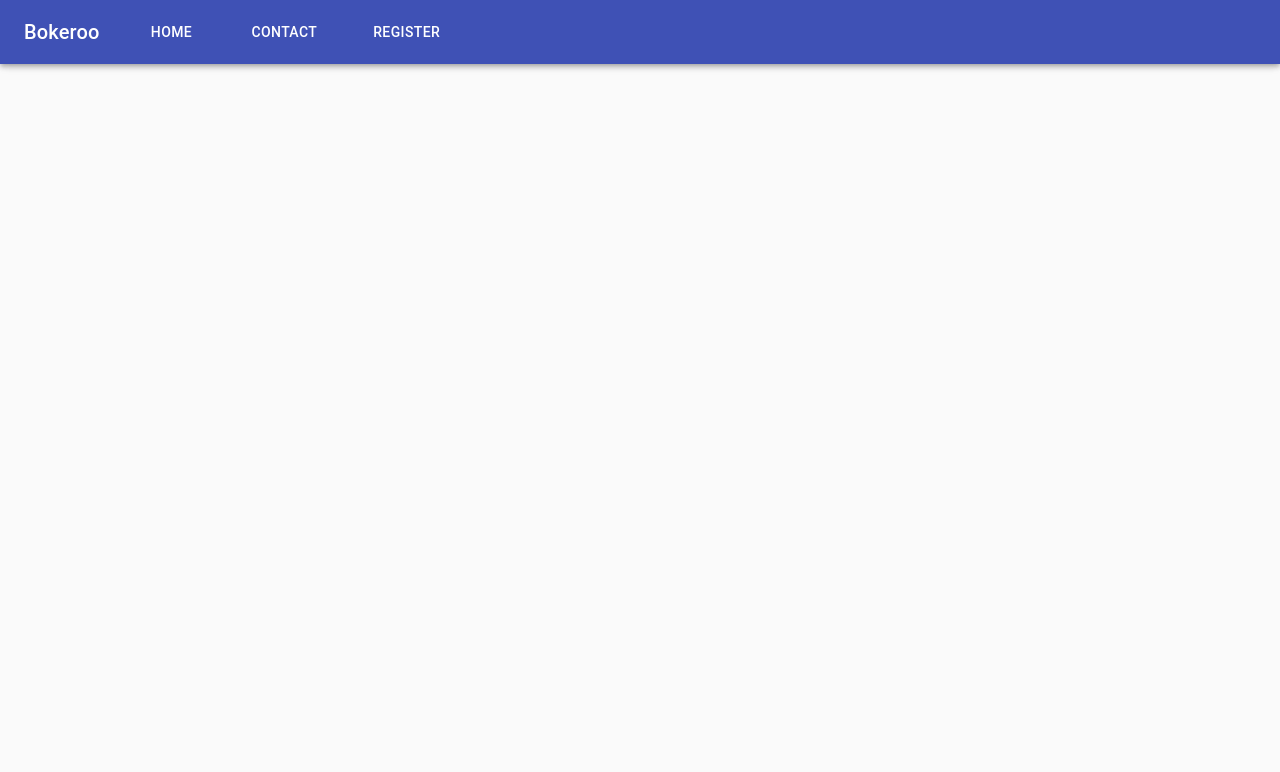
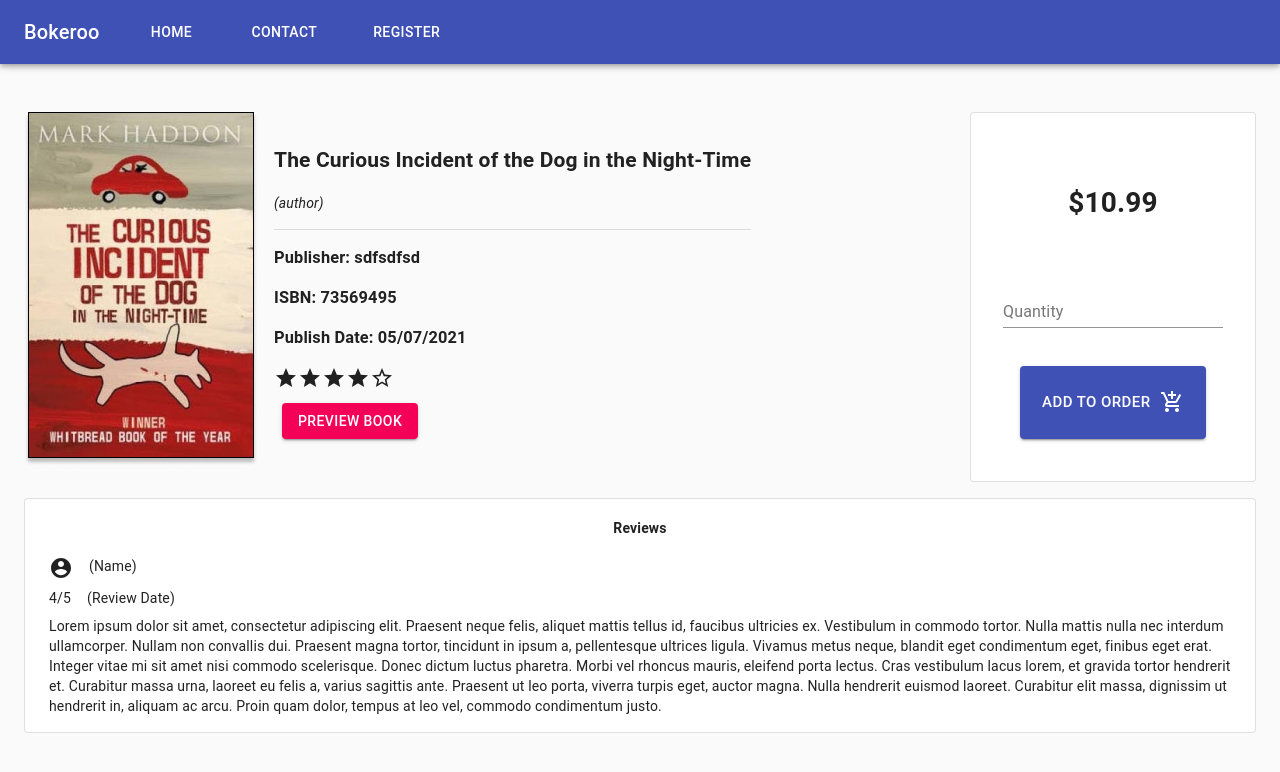
Before and after one commit to Someoneamzing/sept-group-assignment, a React (Create React App) app in the folder FrontEnd/bookeroo/: page /books/1 in a window 1280 px wide. Shown: the top 772 px of the page. Built offline with nearby package versions, Linux system fonts and the light colour scheme.

Commit message:
feat: :sparkles: implement frontend layout and routing for Books preview page with placeholder contents

```diff
--- a/FrontEnd/bookeroo/src/App.js
+++ b/FrontEnd/bookeroo/src/App.js
@@ -1,6 +1,7 @@
 import React from 'react';
 import Header from './components/Layout/Header';
 import Contact from './components/Layout/Contact';
+import ViewBook from './components/BookManagement/ViewBook';
 import {Route, Switch} from 'react-router-dom';
 import './App.css';
 import Register from './components/UserManagement/Register';
@@ -13,6 +14,7 @@
                 <Switch>
                     <Route exact path="/register" component={Register} />
                     <Route exact path="/contact" component={Contact} />
+                    <Route path="/books/:bookId" component={ViewBook} />
                 </Switch>
             </div>
         </div>
--- /dev/null
+++ b/FrontEnd/bookeroo/src/components/BookManagement/ViewBook.js
@@ -0,0 +1,153 @@
+import React from 'react';
+import {
+    Button,
+    Card,
+    CardContent,
+    Container,
+    Divider,
+    Paper,
+    TextField,
+    Typography,
+} from '@material-ui/core';
+import Box from '@material-ui/core/Box';
+import {useParams} from 'react-router-dom';
+import StarIcon from '@material-ui/icons/Star';
+import StarBorderIcon from '@material-ui/icons/StarBorder';
+import AddShoppingCartIcon from '@material-ui/icons/AddShoppingCart';
+import AccountCircleIcon from '@material-ui/icons/AccountCircle';
+
+function BookInfo({bookId}) {
+    return (
+        <Box textAlign="left" padding="1rem">
+            <h2>The Curious Incident of the Dog in the Night-Time</h2>
+            <i>(author)</i>
+            <Box padding="0.5rem" />
+            <Divider />
+            <h3>Publisher: sdfsdfsd</h3>
+            <h3>ISBN: 73569495</h3>
+            <h3>Publish Date: 05/07/2021</h3>
+            <div>
+                <StarIcon />
+                <StarIcon />
+                <StarIcon />
+                <StarIcon />
+                <StarBorderIcon />
+            </div>
+            <Box display="flex" flexDirection="row" padding="0.5rem">
+                <Button variant="contained" color="secondary">
+                    Preview Book
+                </Button>
+            </Box>
+        </Box>
+    );
+}
+
+function Purchase({bookId}) {
+    return (
+        <Paper elevation={2} variant="outlined">
+            <Box
+                display="flex"
+                flexDirection="column"
+                justifyContent="space-around"
+                margin="2rem"
+                height="85%"
+            >
+                <h1>$10.99</h1>
+                <div>
+                    <TextField
+                        id="standard-basic"
+                        label="Quantity"
+                        type="number"
+                    />
+                </div>
+                <div>
+                    <Button variant="contained" color="primary" size="large">
+                        Add to Order <pre> </pre>
+                        <AddShoppingCartIcon />
+                    </Button>
+                </div>
+            </Box>
+        </Paper>
+    );
+}
+
+function Review() {
+    return (
+        <Box textAlign="left" margin="1rem">
+            <Box margin="0.5rem" display="flex" justifyContent="start">
+                <AccountCircleIcon />
+                <span style={{marginLeft: '1rem'}}>(Name)</span>
+            </Box>
+            <Box margin="0.5rem">
+                <span style={{marginRight: '1rem'}}>4/5</span>
+                <span>(Review Date)</span>
+            </Box>
+            <Box margin="0.5rem">
+                Lorem ipsum dolor sit amet, consectetur adipiscing elit.
+                Praesent neque felis, aliquet mattis tellus id, faucibus
+                ultricies ex. Vestibulum in commodo tortor. Nulla mattis nulla
+                nec interdum ullamcorper. Nullam non convallis dui. Praesent
+                magna tortor, tincidunt in ipsum a, pellentesque ultrices
+                ligula. Vivamus metus neque, blandit eget condimentum eget,
+                finibus eget erat. Integer vitae mi sit amet nisi commodo
+                scelerisque. Donec dictum luctus pharetra. Morbi vel rhoncus
+                mauris, eleifend porta lectus. Cras vestibulum lacus lorem, et
+                gravida tortor hendrerit et. Curabitur massa urna, laoreet eu
+                felis a, varius sagittis ante. Praesent ut leo porta, viverra
+                turpis eget, auctor magna. Nulla hendrerit euismod laoreet.
+                Curabitur elit massa, dignissim ut hendrerit in, aliquam ac
+                arcu. Proin quam dolor, tempus at leo vel, commodo condimentum
+                justo.
+            </Box>
+        </Box>
+    );
+}
+
+function Reviews() {
+    return (
+        <Box style={{marginTop: '1rem'}}>
+            <Paper elevation={2} variant="outlined">
+                <Box>
+                    <h4>Reviews</h4>
+                    <Review />
+                </Box>
+            </Paper>
+        </Box>
+    );
+}
+
+export default function ViewBook() {
+    let {bookId} = useParams();
+
+    return (
+        <div>
+            <Container maxWidth="lg">
+                <Box
+                    style={{display: 'flex'}}
+                    maxWidth="sm"
+                    flex
+                    flexWrap="wrap"
+                    flexDirection="row"
+                    justifyContent="space-between"
+                >
+                    <Box
+                        style={{display: 'flex'}}
+                        maxWidth="sm"
+                        flex
+                        flexWrap="wrap"
+                        flexDirection="row"
+                        justifyContent="space-around"
+                    >
+                        <img
+                            src="/bookbook.png"
+                            style={{marginBottom: '1rem'}}
+                        />
+                        <BookInfo bookId={bookId} />
+                    </Box>
+                    <Purchase />
+                </Box>
+                <Reviews bookId={bookId} />
+            </Container>
+        </div>
+    );
+}
```
Also changed, not shown: FrontEnd/bookeroo/public/bookbook.png (added).
